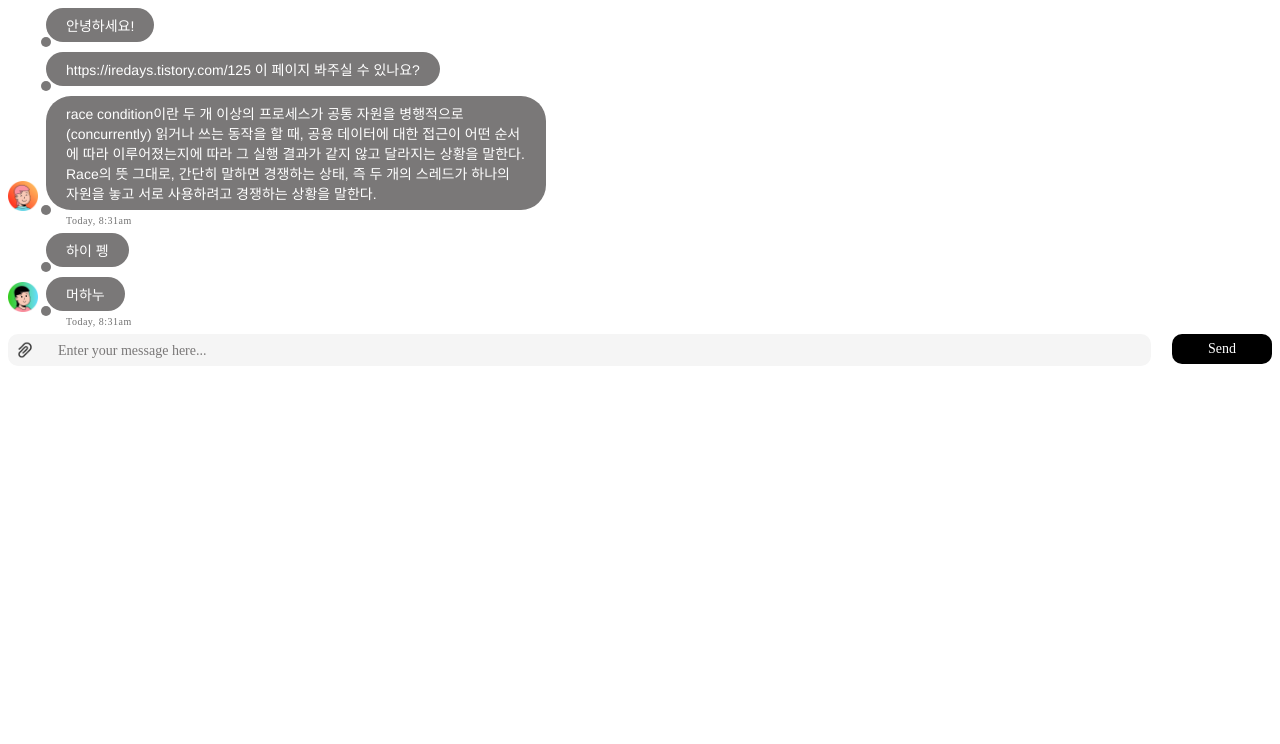
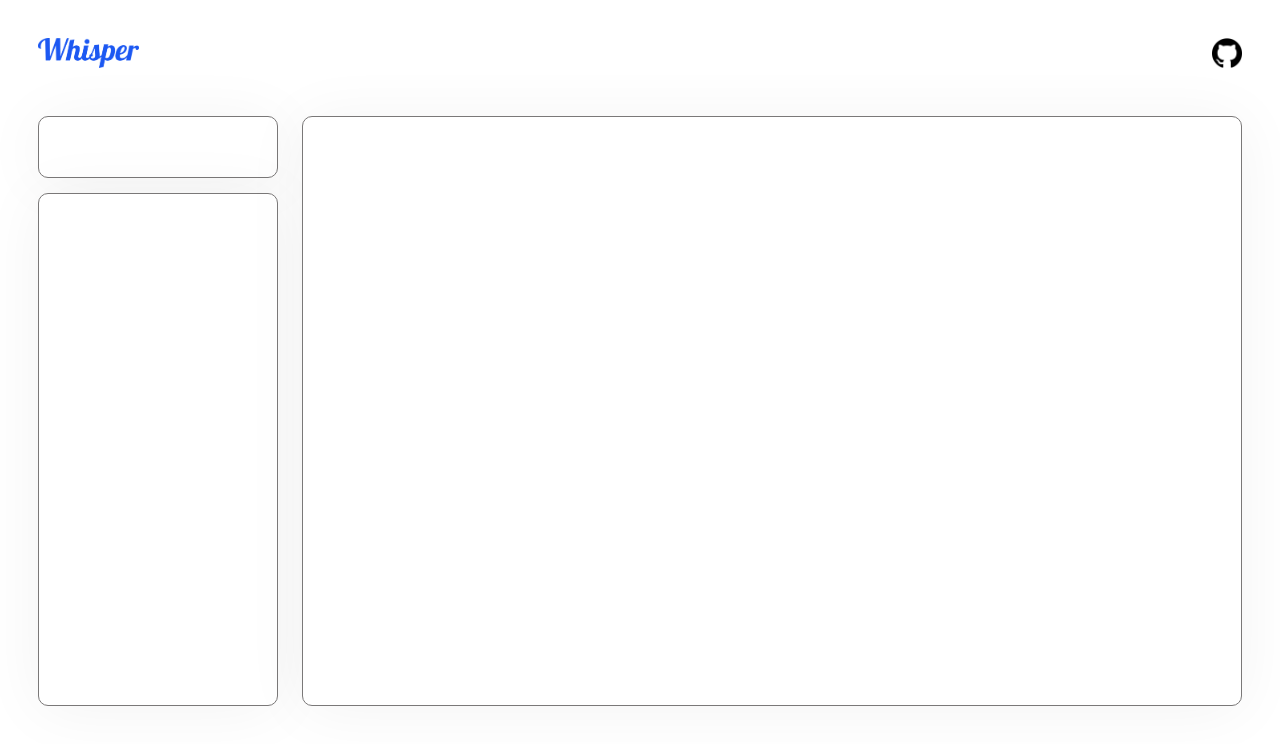
Before and after one commit to COSE451-2023-2-Team2/whisper-client, a Next.js app: page /chat in a window 1280 px wide. Shown: the top 744 px of the page. Built offline with nearby package versions, Linux system fonts and the light colour scheme.

Commit message:
feat: set chat page format

```diff
--- /dev/null
+++ b/src/components/templates/ChatListTemplate/index.module.scss
@@ -0,0 +1,24 @@
+.chat_list_template {
+  display: flex;
+  flex-direction: column;
+  width: 240px;
+  min-height: 590px;
+  margin-right: 24px;
+}
+
+.chat_list_status {
+  height: 60px;
+  border-radius: 10px;
+  border: 0.5px solid var(--Whisper-Gray, #7a7878);
+  background: #fff;
+  box-shadow: 0px 4px 64px 0px rgba(0, 0, 0, 0.05);
+  margin-bottom: 15px;
+}
+
+.chat_list {
+  border-radius: 10px;
+  border: 0.5px solid var(--Whisper-Gray, #7a7878);
+  background: #fff;
+  box-shadow: 0px 4px 64px 0px rgba(0, 0, 0, 0.05);
+  flex: 1;
+}
--- /dev/null
+++ b/src/components/templates/ChatListTemplate/index.tsx
@@ -0,0 +1,11 @@
+import s from "./index.module.scss";
+
+// NOTE: version 1에서는 미완성
+export default function ChatListTemplate() {
+  return (
+    <div className={s.chat_list_template}>
+      <div className={s.chat_list_status}></div>
+      <div className={s.chat_list}></div>
+    </div>
+  );
+}
--- /dev/null
+++ b/src/components/templates/ChatTemplate/index.module.scss
@@ -0,0 +1,7 @@
+.chat_template {
+  flex: 1;
+  border-radius: 10px;
+  border: 0.5px solid var(--Whisper-Gray, #7a7878);
+  background: #fff;
+  box-shadow: 0px 4px 64px 0px rgba(0, 0, 0, 0.05);
+}
--- /dev/null
+++ b/src/components/templates/ChatTemplate/index.tsx
@@ -0,0 +1,5 @@
+import s from "./index.module.scss";
+
+export default function ChatTemplate() {
+  return <div className={s.chat_template}></div>;
+}
--- a/src/pages/chat/index.module.scss
+++ b/src/pages/chat/index.module.scss
@@ -0,0 +1,9 @@
+.chat {
+  padding: 30px 30px;
+}
+
+.chat_content {
+  display: flex;
+  flex-direction: row;
+  margin-top: 44px;
+}
--- a/src/pages/chat/index.tsx
+++ b/src/pages/chat/index.tsx
@@ -1,8 +1,13 @@
 import ButtonFixedS from "@/components/atoms/button/ButtonFixedS";
+import { Header } from "@/components/layouts";
 import ChatInputField from "@/components/molecules/chat/ChatInputField";
 import ChatMessage from "@/components/molecules/chat/ChatMessage";
 import ChatContainer from "@/components/organs/ChatContainer";
 import ChatInputForm from "@/components/organs/ChatInputForm";
+import Popup from "@/components/popup";
+import ChatListTemplate from "@/components/templates/ChatListTemplate";
+import ChatTemplate from "@/components/templates/ChatTemplate";
+import s from "./index.module.scss";
 
 export default function Chat() {
   const chats = [
@@ -40,9 +45,15 @@ export default function Chat() {
   ];
 
   return (
-    <div>
-      <ChatContainer chats={chats}></ChatContainer>
-      <ChatInputForm></ChatInputForm>
+    <div className={s.chat}>
+      <Header></Header>
+      <Popup></Popup>
+      <div className={s.chat_content}>
+        <ChatListTemplate />
+        <ChatTemplate />
+      </div>
     </div>
   );
+
+  // return <ChatListTemplate />;
 }
--- a/src/store/GlobalContext.tsx
+++ b/src/store/GlobalContext.tsx
@@ -1,23 +1,23 @@
 import { createContext, useState } from "react";
-import {
-  AuthContextType,
-  ModalContextChildren,
-  ModalContextType,
-} from "./GlobalContext.d";
+import { AuthContextType, Chat, ChatContextType, ModalContextChildren, ModalContextType } from "./GlobalContext.d";
 
 export const AuthContext = createContext<AuthContextType>([false, () => null]);
 export const ModalContext = createContext<ModalContextType>([null, () => null]);
+export const ChatContext = createContext<ChatContextType>([[], () => null]);
 
-export default function GlobalStateContext(props: {
-  children: React.ReactNode | null;
-}) {
+export default function GlobalStateContext(props: { children: React.ReactNode | null }) {
   const [isLoggedIn, setIsLoggedIn] = useState<boolean>(false);
   const [modalContext, setModalContext] = useState<ModalContextChildren>(null);
+  const [chatContext, setChatContext] = useState<Chat[]>([]);
+
+  const storeChat = (chat: Chat) => {
+    setChatContext((prevChats) => [...prevChats, chat]);
+  };
 
   return (
     <AuthContext.Provider value={[isLoggedIn, setIsLoggedIn]}>
       <ModalContext.Provider value={[modalContext, setModalContext]}>
-        {props.children}
+        <ChatContext.Provider value={[chatContext, storeChat]}>{props.children}</ChatContext.Provider>
       </ModalContext.Provider>
     </AuthContext.Provider>
   );
```
Also changed, not shown: src/store/GlobalContext.d.ts (+14 -9 lines).
